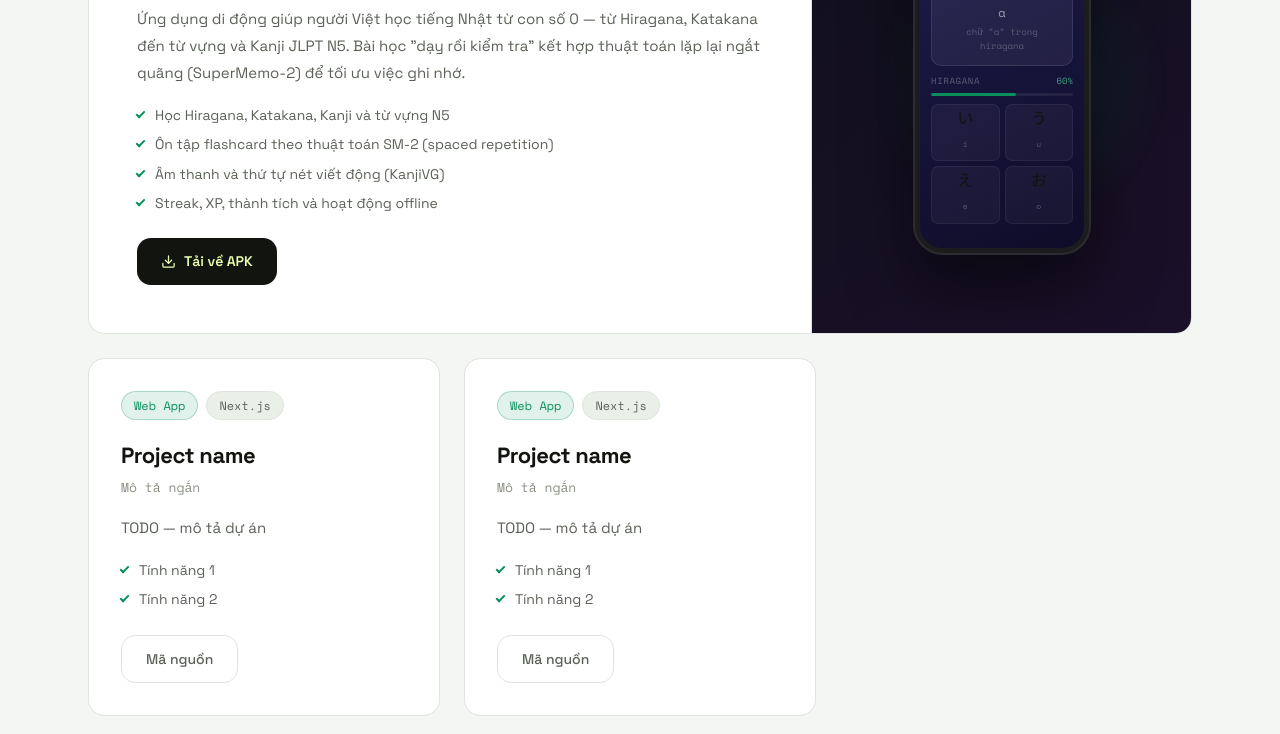
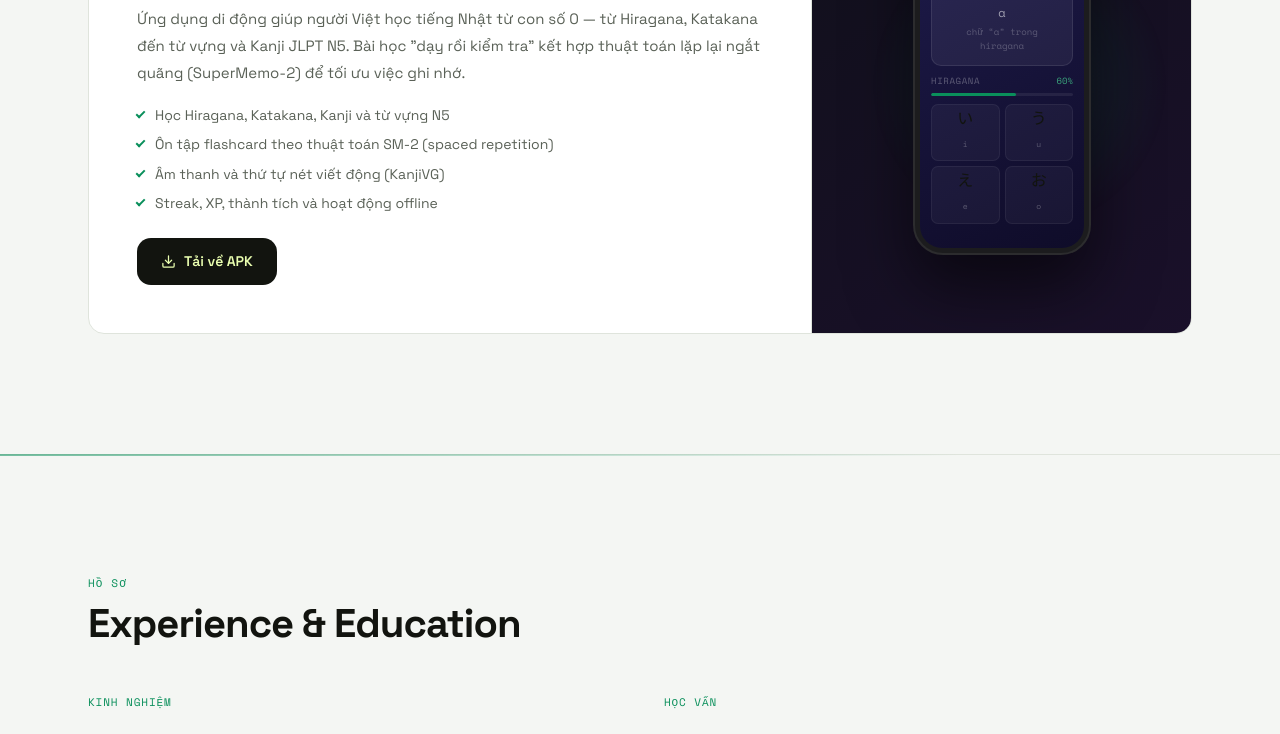
Before and after one commit to joey-hoagbp/hbp-personal-site, a Next.js app in the folder frontend/: page / in a window 1280 px wide. Shown: the part 2000-2734 px from the top of the page. Built offline with nearby package versions, Linux system fonts and the light colour scheme; no server answers.

Commit message:
chore(work): drop placeholder project cards
Remove the two TODO placeholder entries from PROJECTS so the portfolio
section only ships the real Hajime project.

Co-Authored-By: Claude Opus 5 <noreply@anthropic.com>
Claude-Session: https://claude.ai/code/session_01AE9fAzt7gv85cYkZSJJvqb

```diff
--- a/frontend/app/data.ts
+++ b/frontend/app/data.ts
@@ -168,40 +168,4 @@ export const PROJECTS: Project[] = [
       ],
     },
   },
-
-  // TODO(owner): replace placeholder projects with real ones
-  {
-    id: "project-2",
-    current: false,
-    apkUrl: "",
-    title: "Project name",
-    chips: [
-      { label: "Web App", accent: true },
-      { label: "Next.js", accent: false },
-    ],
-    subtitle: { vi: "Mô tả ngắn", en: "Short subtitle" },
-    description: { vi: "TODO — mô tả dự án", en: "TODO — describe this project" },
-    features: {
-      vi: ["Tính năng 1", "Tính năng 2"],
-      en: ["Feature 1", "Feature 2"],
-    },
-    repoUrl: "https://github.com/joey-hoagbp/",
-  },
-  {
-    id: "project-3",
-    current: false,
-    apkUrl: "",
-    title: "Project name",
-    chips: [
-      { label: "Web App", accent: true },
-      { label: "Next.js", accent: false },
-    ],
-    subtitle: { vi: "Mô tả ngắn", en: "Short subtitle" },
-    description: { vi: "TODO — mô tả dự án", en: "TODO — describe this project" },
-    features: {
-      vi: ["Tính năng 1", "Tính năng 2"],
-      en: ["Feature 1", "Feature 2"],
-    },
-    repoUrl: "https://github.com/joey-hoagbp/",
-  },
 ];
```
